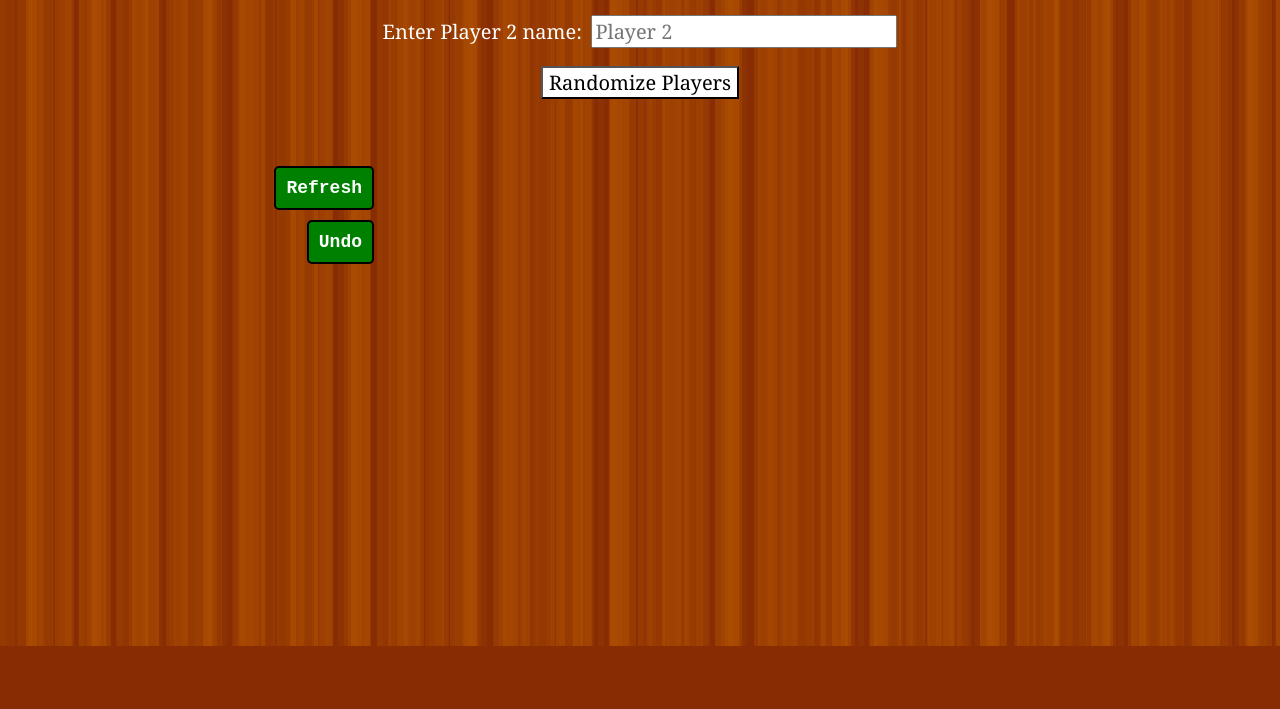
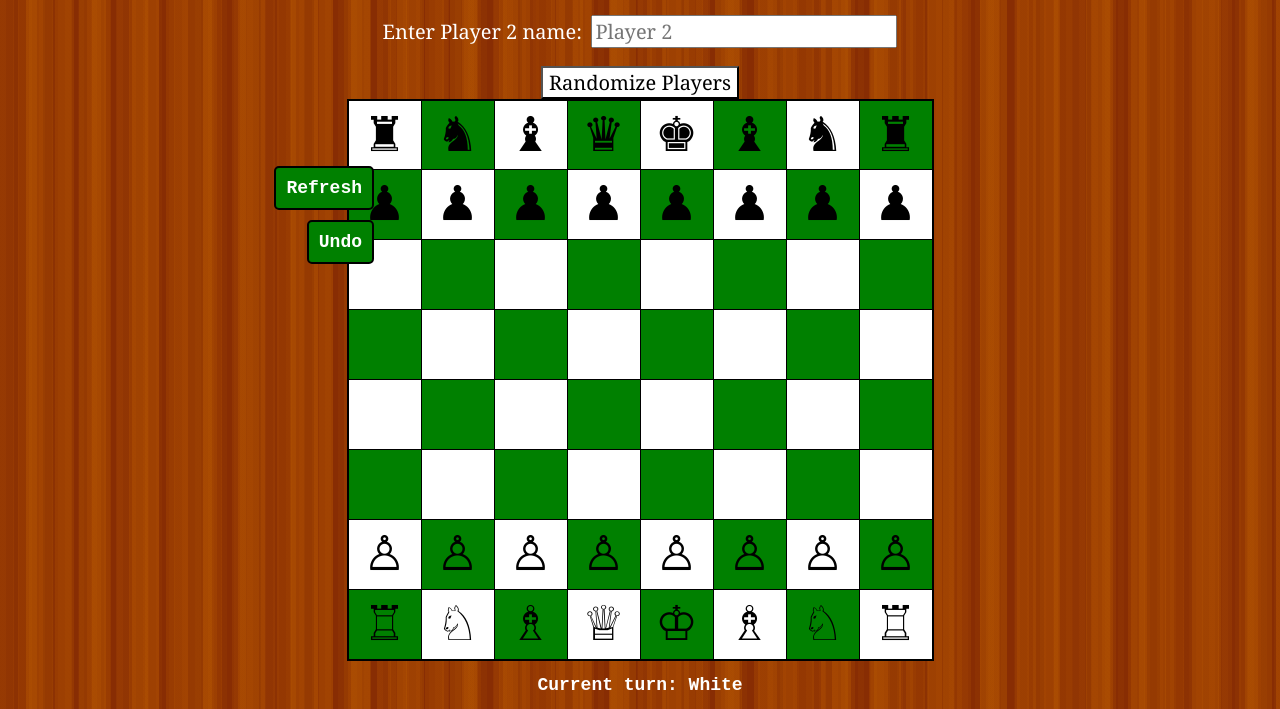
Before and after one commit to Jasveer04/Chess, a plain HTML site: page index.html in a window 1280 px wide. Shown: the part 154-863 px from the top of the page. Before the commit the page ends 800 px from the top, so only its background shows below. Drawn offline with Linux system fonts and the light colour scheme.

Commit message:
Update index.html

```diff
--- a/index.html
+++ b/index.html
@@ -68,7 +68,7 @@
                 }
             </script>
         <table id="chessBoard"></table>
-        <script type='text/javascript' src='./script.js'></script>
+        <script type='text/javascript' src='./main.js'></script>
 
 </body>
 
```
